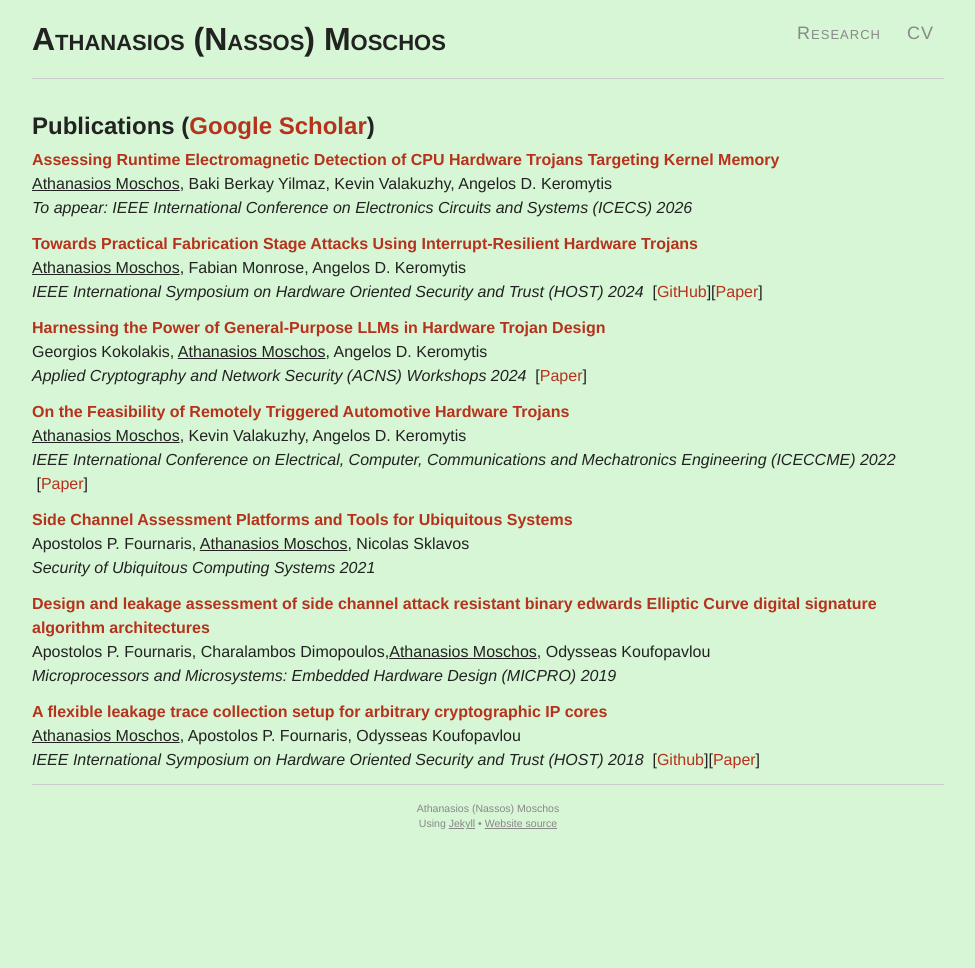
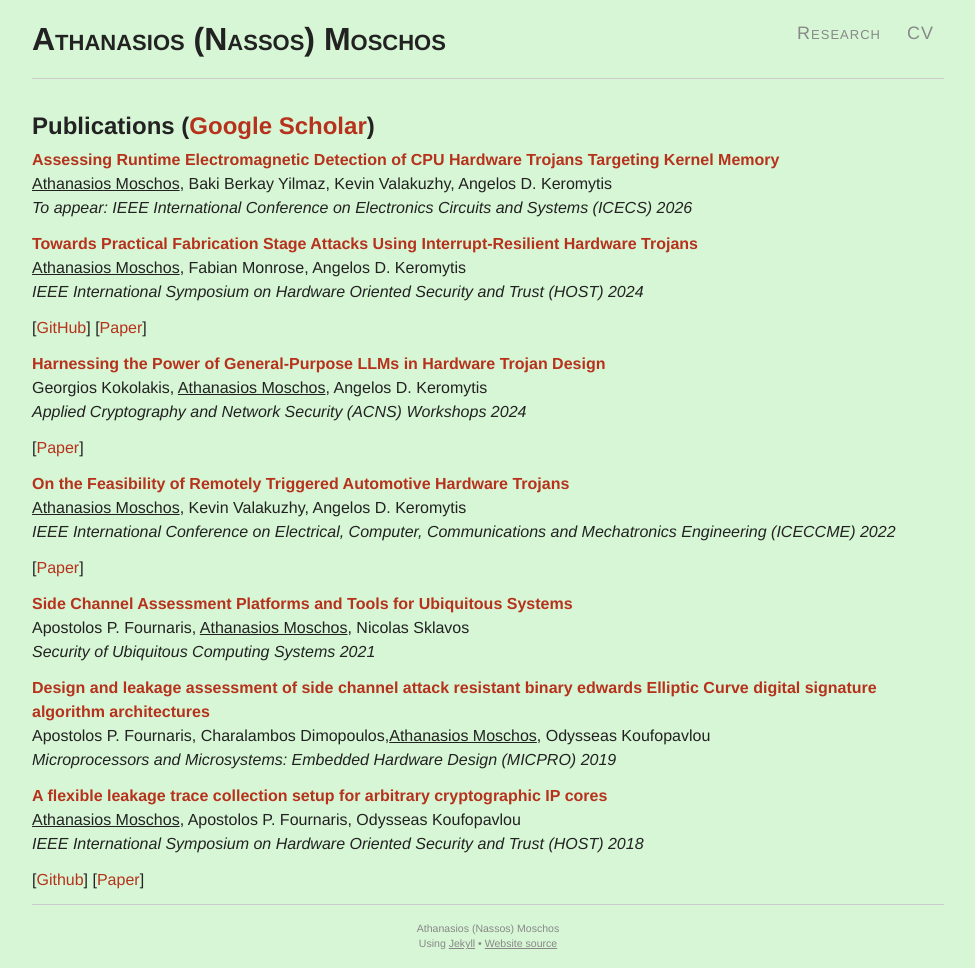
Before and after one commit to 0ena/0ena.github.io, a Jekyll site: the page built from research.md, in a window 1280 px wide. Shown: the whole page, without its empty margins (152-1127 px from the left). Built offline with Jekyll 4.4.1, drawn with Linux system fonts in a browser that asks for light colours; nearby versions of some CDN libraries; before the commit the page ends 900 px from its top, so only the background shows below that.

Commit message:
formatting in research.md to have links in separate line
Updated formatting for media links in research.md.

```diff
--- a/research.md
+++ b/research.md
@@ -15,7 +15,9 @@ title: Research
 [**{{pub.title}}**]({% if pub.internal %}{{pub.url | prepend: site.baseurl}}{% else %}{{pub.url}}{% endif %})<br />
 {{pub.author}}<br />
 *{{pub.conference}}* *{{pub.year}}*
-{% if pub.media %}&nbsp;{% for article in pub.media %}[[{{article.name}}]({{article.url}}){:target="_blank" .sublinks}]{% endfor %}<br>{% endif %}
+{% if pub.media %}<br />
+{% for article in pub.media %}
+[[{{article.name}}]({{article.url}}){:target="_blank" .sublinks}]{% endfor %}<br>{% endif %}
 {% if pub.press %}Related: {% for article in pub.press %}[{{article.name}}]({{article.url}}){:target="_blank" .sublinks}{% endfor %}<br>{% endif %}
 {%- if pub.note -%}{{pub.note}} {%- endif -%}
 {% endfor %}
```
